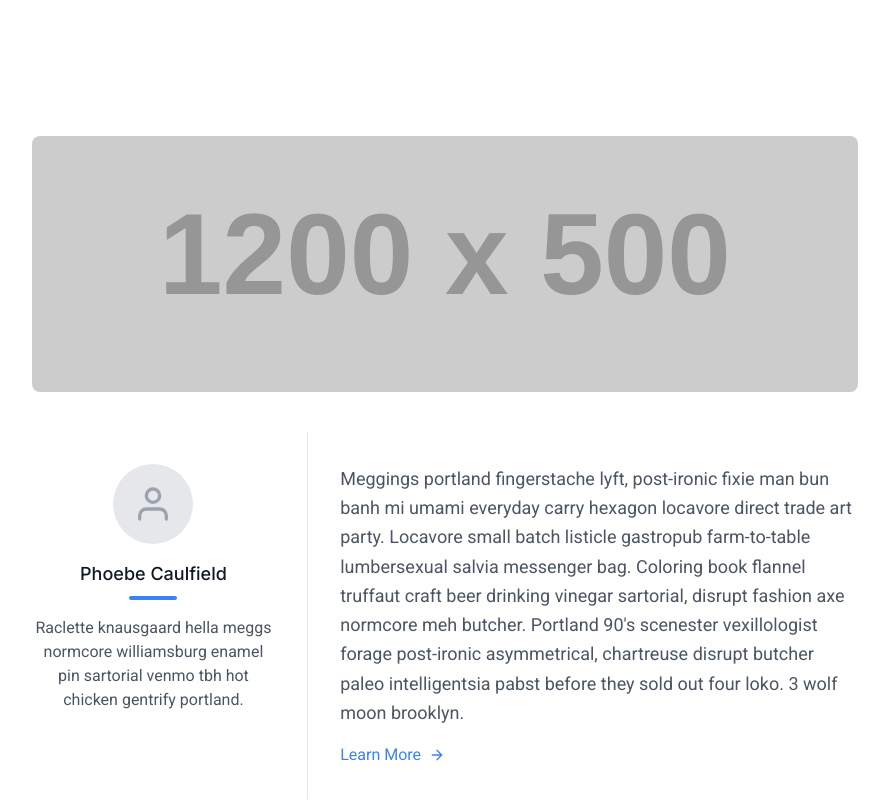
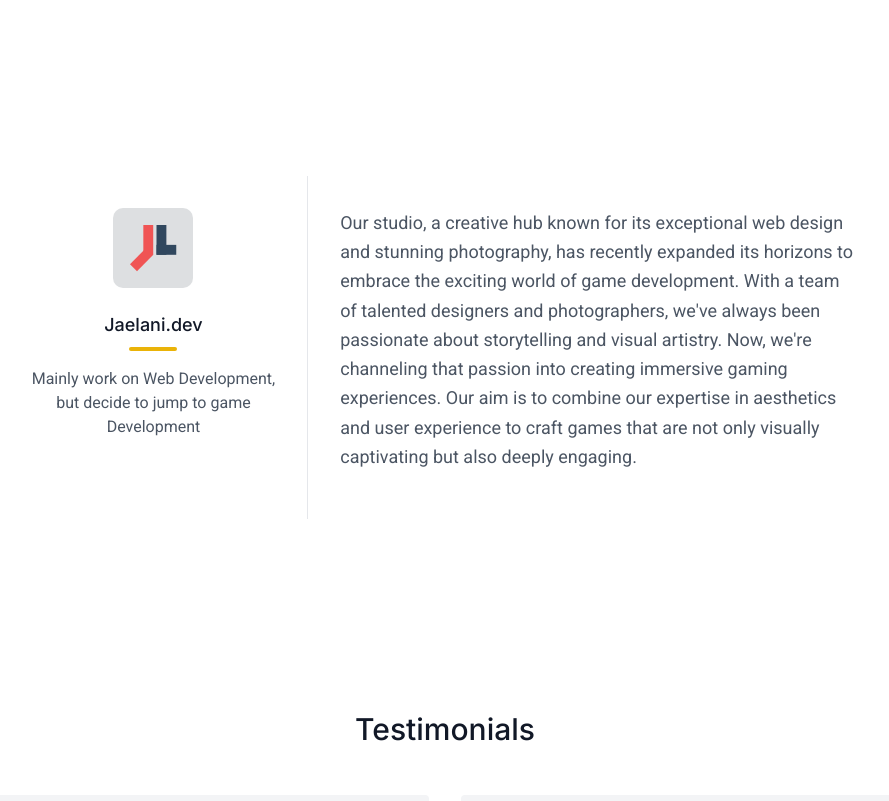
Before and after one commit to MSeptianJ/arship-landingpage, a React (Vite) app: page / in a window 1280 px wide. Shown: the part 1600-2401 px from the top of the page, without its empty margins (195-1084 px from the left). Built offline with nearby package versions, Linux system fonts and the light colour scheme.

Commit message:
Edit Developer

```diff
--- a/src/components/Developer.tsx
+++ b/src/components/Developer.tsx
@@ -1,32 +1,26 @@
+import DEVICON from "../assets/Images/IconJael.svg"
+
 const Developer = () => {
   return (
     <section id="Developer" className="font-content text-gray-600">
       <div className="container mx-auto flex flex-col px-5 py-24">
         <div className="mx-auto lg:w-4/6">
-          <div className="h-64 overflow-hidden rounded-lg">
+          {/* <div className="h-64 overflow-hidden rounded-lg">
             <img alt="content" className="size-full object-cover object-center" src="https://dummyimage.com/1200x500"/>
-          </div>
+          </div> */}
           <div className="mt-10 flex flex-col sm:flex-row">
             <div className="text-center sm:w-1/3 sm:py-8 sm:pr-8">
               <div className="inline-flex size-20 items-center justify-center rounded-full bg-gray-200 text-gray-400">
-                <svg fill="none" stroke="currentColor" stroke-linecap="round" stroke-linejoin="round" stroke-width="2" className="size-10" viewBox="0 0 24 24">
-                  <path d="M20 21v-2a4 4 0 00-4-4H8a4 4 0 00-4 4v2"></path>
-                  <circle cx="12" cy="7" r="4"></circle>
-                </svg>
+                <img src={DEVICON} alt="Developer Icon" />
               </div>
               <div className="flex flex-col items-center justify-center text-center">
-                <h2 className="mt-4 font-title text-lg font-medium text-gray-900">Phoebe Caulfield</h2>
-                <div className="mb-4 mt-2 h-1 w-12 rounded bg-blue-500"></div>
-                <p className="text-base">Raclette knausgaard hella meggs normcore williamsburg enamel pin sartorial venmo tbh hot chicken gentrify portland.</p>
+                <h2 className="mt-4 font-title text-lg font-medium text-gray-900">Jaelani.dev</h2>
+                <div className="mb-4 mt-2 h-1 w-12 rounded bg-yellow-500"></div>
+                <p className="text-base">Mainly work on Web Development, but decide to jump to game Development</p>
               </div>
             </div>
             <div className="mt-4 border-t border-gray-200 pt-4 text-center sm:mt-0 sm:w-2/3 sm:border-l sm:border-t-0 sm:py-8 sm:pl-8 sm:text-left">
-              <p className="mb-4 text-lg leading-relaxed">Meggings portland fingerstache lyft, post-ironic fixie man bun banh mi umami everyday carry hexagon locavore direct trade art party. Locavore small batch listicle gastropub farm-to-table lumbersexual salvia messenger bag. Coloring book flannel truffaut craft beer drinking vinegar sartorial, disrupt fashion axe normcore meh butcher. Portland 90's scenester vexillologist forage post-ironic asymmetrical, chartreuse disrupt butcher paleo intelligentsia pabst before they sold out four loko. 3 wolf moon brooklyn.</p>
-              <a className="inline-flex items-center text-blue-500">Learn More
-                <svg fill="none" stroke="currentColor" stroke-linecap="round" stroke-linejoin="round" stroke-width="2" className="ml-2 size-4" viewBox="0 0 24 24">
-                  <path d="M5 12h14M12 5l7 7-7 7"></path>
-                </svg>
-              </a>
+              <p className="mb-4 text-lg leading-relaxed">Our studio, a creative hub known for its exceptional web design and stunning photography, has recently expanded its horizons to embrace the exciting world of game development. With a team of talented designers and photographers, we've always been passionate about storytelling and visual artistry. Now, we're channeling that passion into creating immersive gaming experiences. Our aim is to combine our expertise in aesthetics and user experience to craft games that are not only visually captivating but also deeply engaging.</p>
             </div>
           </div>
         </div>
```
Also changed, not shown: src/assets/Images/IconJael.svg (added).
